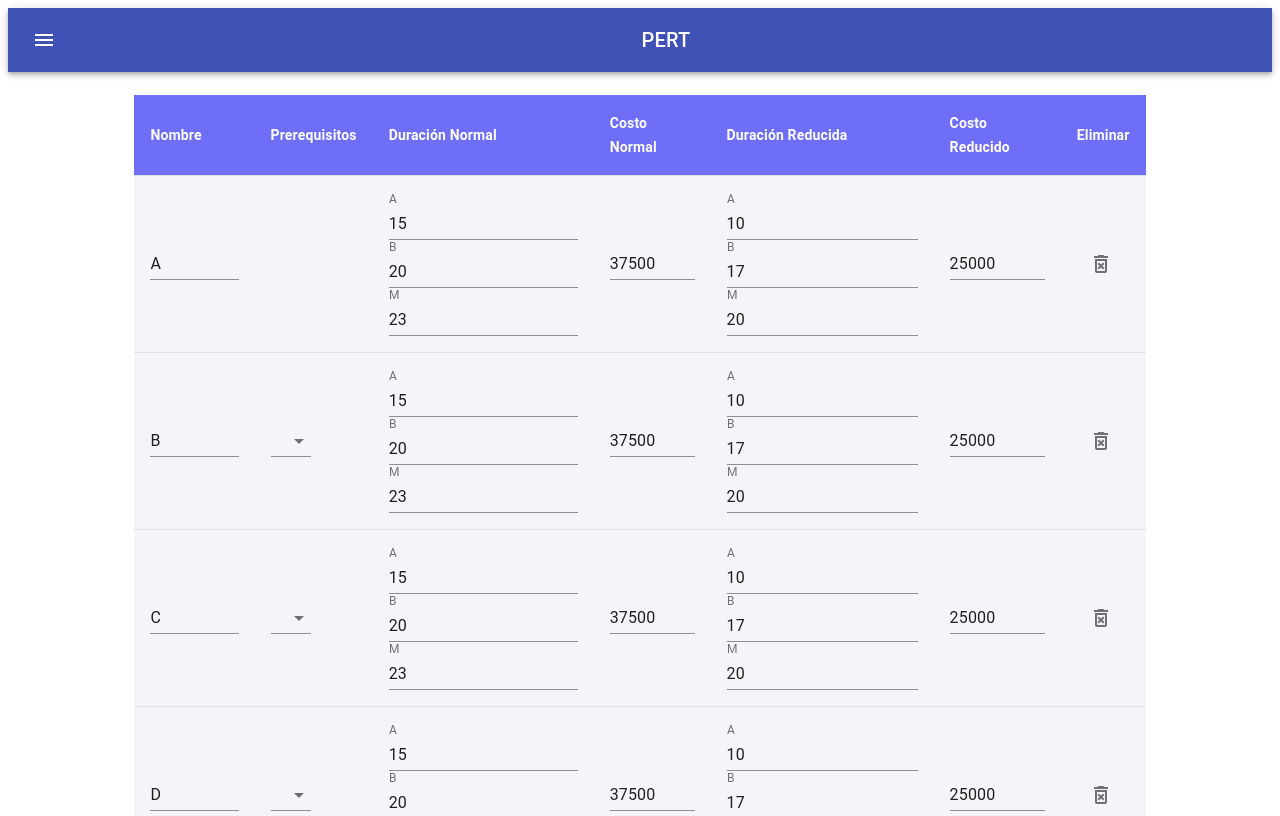
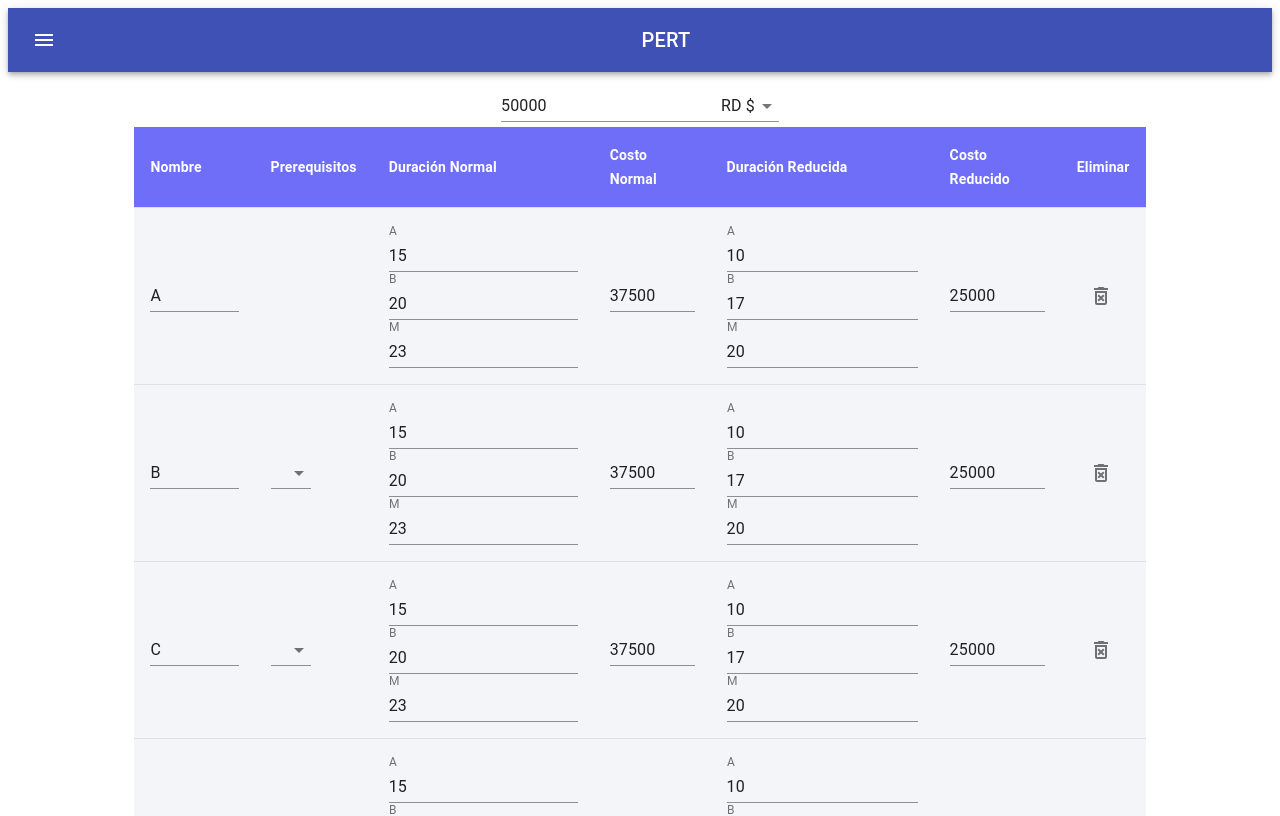
Before and after one commit to r0naldC/CPM-UI, a React (Create React App) app: page / in a window 1280 px wide. Shown: the top 816 px of the page. Built offline with nearby package versions, Linux system fonts and the light colour scheme.

Commit message:
Continue...

```diff
--- a/src/Components/NewMain.jsx
+++ b/src/Components/NewMain.jsx
@@ -33,7 +33,7 @@ class NewMain extends Component {
   constructor(props) {
     super(props);
     this.state = {
-      currency: null,
+      currency: "RD $",
       adminExpenses: 50000,
       timeUnit: "meses",
       myActivities: [
@@ -119,7 +119,7 @@ class NewMain extends Component {
         }
       ],
       criticalPath: [],
-      currencyList: ["RD$", "USA$", "EU$"],
+      currencyList: ["RD $", "USD $", "EUR $"],
       flatActivitiesDone: [],
       groupedActivitiesDone: [[]],
       totalCost: 0,
@@ -127,6 +127,7 @@ class NewMain extends Component {
     };
 
     this.handleChange = this.handleChange.bind(this);
+    this.handleCurrency = this.handleCurrency.bind(this);
     this.createNewActivity = this.createNewActivity.bind(this);
     this.removeActivity = this.removeActivity.bind(this);
     this.calculateResult = this.calculateResult.bind(this);
@@ -158,6 +159,11 @@ class NewMain extends Component {
     });
   }
 
+  handleCurrency(event) {
+    this.setState({
+      currency: event.target.value
+    });
+  }
   createNewActivity() {
     this.setState({
       ...this.state.myActivities.push({
@@ -166,13 +172,13 @@ class NewMain extends Component {
         nDuration: {
           a: 0,
           b: 0,
-          c: 0
+          m: 0
         },
         nPrice: 0,
         rDuration: {
           a: 0,
           b: 0,
-          c: 0
+          m: 0
         },
         rPrice: 0
       })
@@ -216,6 +222,27 @@ class NewMain extends Component {
   render() {
     return (
       <Grid container direction="row" justify="center" alignItems="center">
+        <Grid item xs={12}>
+          <TextField
+            id={"adminExpenses"}
+            value={this.state.adminExpenses}
+            onChange={this.handleChange}
+          ></TextField>
+          <Select
+            id={"currency"}
+            value={this.state.currency}
+            onChange={this.handleCurrency}
+          >
+            {this.state.currencyList.map((curr, index) => {
+              return (
+                <MenuItem value={curr} key={index}>
+                  {curr}
+                </MenuItem>
+              );
+            })}
+          </Select>
+        </Grid>
+
         <Grid item xs={12}>
           <Table className="table">
             <TableHead className="tr">
--- a/src/Components/toSpare.js
+++ b/src/Components/toSpare.js
@@ -193,8 +193,8 @@ function canActivityProceed(currentActivity, flatActivitiesDone) {
 function getHighestDuration(activityGroup) {
     return activityGroup.reduce(
         (max, {
-            duration
-        }) => (duration > max ? duration : max),
+            totalDuration
+        }) => (totalDuration > max ? totalDuration : max),
         0
     );
 }
```
